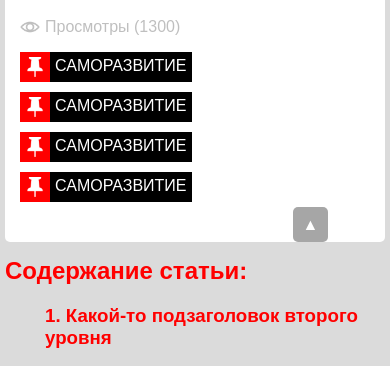
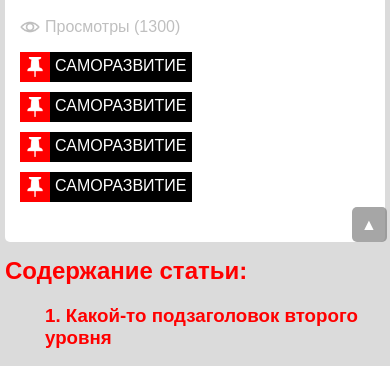
Before and after one commit to straizyq/Zmogs, a plain HTML site: page article.html in a window 390 px wide. Shown: the part 468-834 px from the top of the page. Drawn offline with Linux system fonts and the light colour scheme.

Commit message:
Add files via upload

```diff
--- a/css/article.css
+++ b/css/article.css
@@ -356,6 +356,9 @@
 
 @media(max-width: 894px) {
 
+    .on_top_btn {
+        left: 90%;
+    }
 
     .comment_input_content {
         max-width: 500px;
@@ -412,6 +415,10 @@
         font-size: 17px;
     }
 
+    .on_top_btn {
+        left: 85%;
+    }
+
 }
 
 @media(max-width: 468px) {
@@ -448,6 +455,10 @@
 }
 
 @media(max-width: 372px) {
+
+    .on_top_btn {
+        left: 80%;
+    }
 
     .comments_user_left_img img {
         max-width: 45px;
--- a/css/style.css
+++ b/css/style.css
@@ -671,7 +671,7 @@ footer .container {
     }
 
     .on_top_btn {
-        left: 70%;
+        left: 80%;
         top: 80%;
     }
 
```
